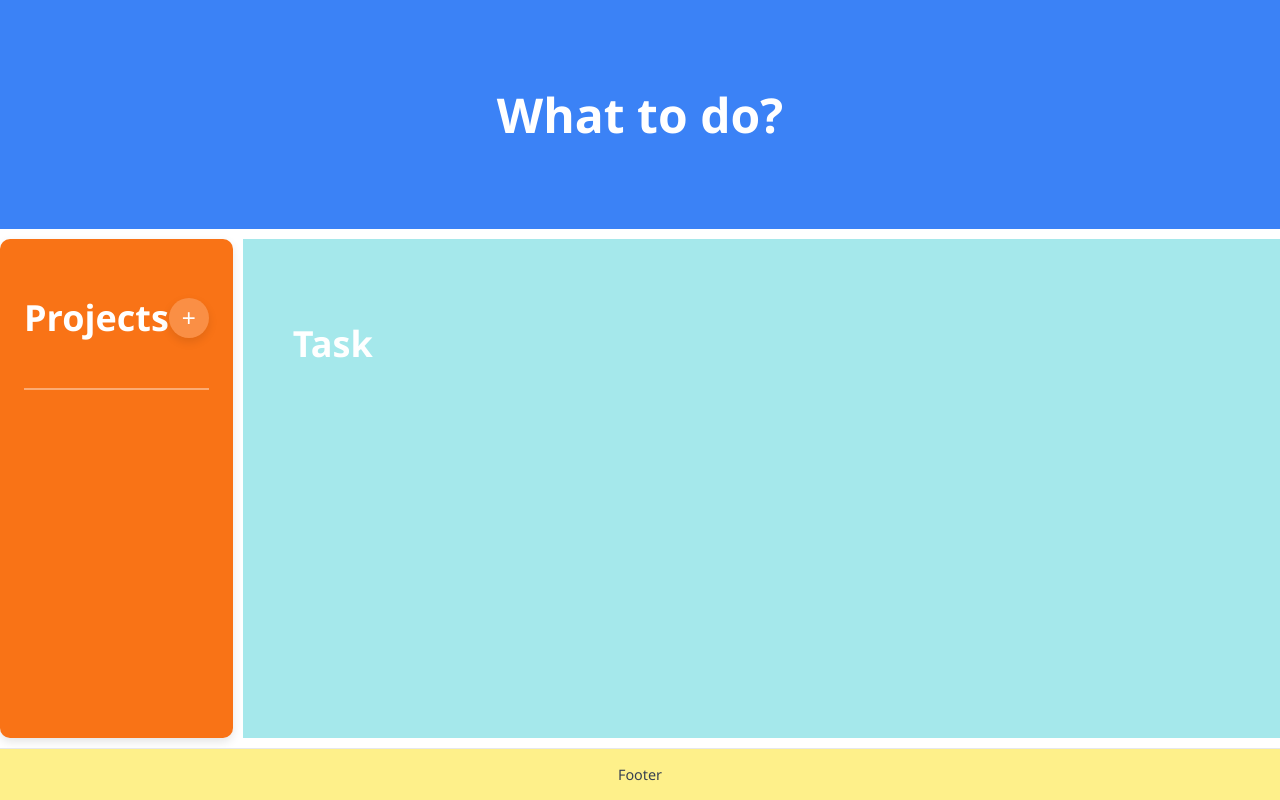
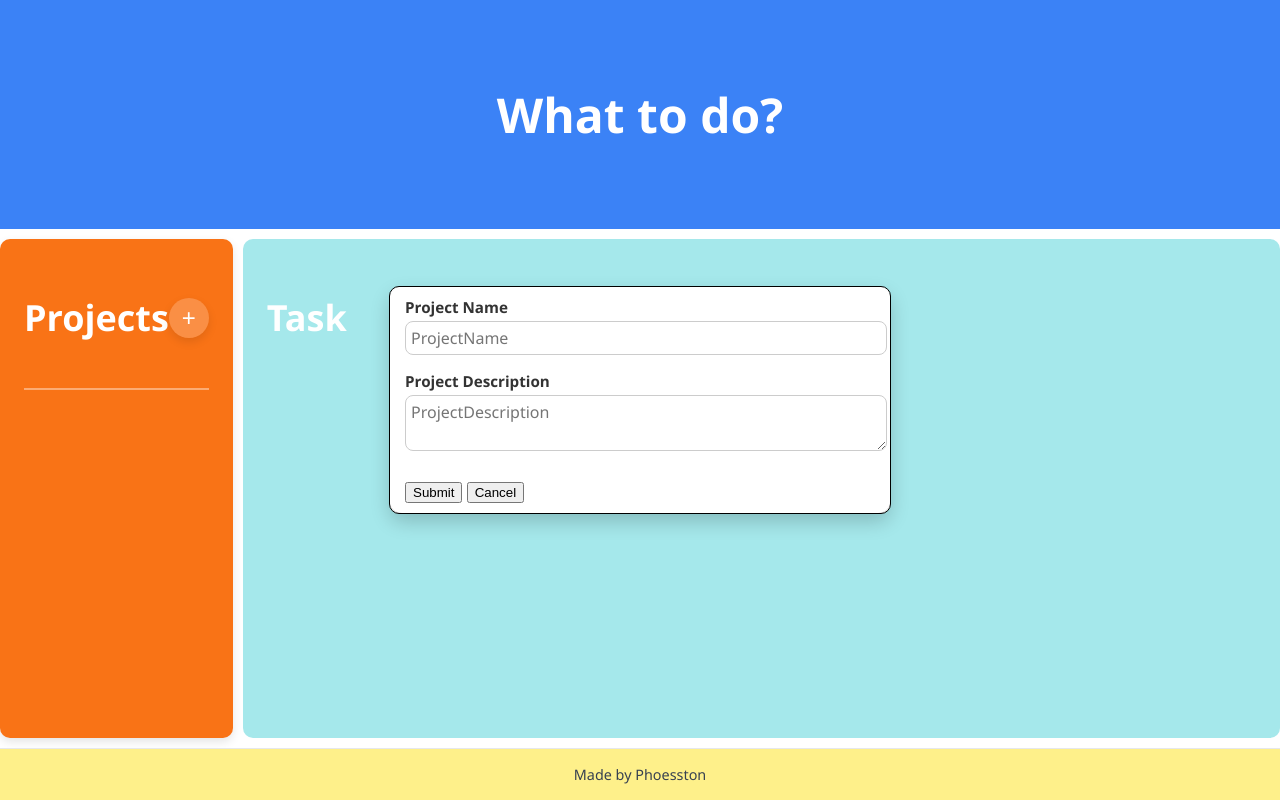
Before and after one commit to Phoesston/to-do, a website built with webpack: page src/template.html in a window 1280 px wide. Built offline with nearby package versions, Linux system fonts and the light colour scheme.

Commit message:
Design the modal

```diff
--- a/src/index.js
+++ b/src/index.js
@@ -1,7 +1,10 @@
+import { modal} from "./modal";
 import { projectForm } from "./projectForm";
-import "./styles.css";
+import "./styles/styles.css";
+import "./styles/modalProject.css";
 
 
 document.addEventListener("DOMContentLoaded", () => {
+  modal();
   projectForm();
 });
--- /dev/null
+++ b/src/modal.js
@@ -0,0 +1,16 @@
+export function modal(){
+    const addProjectButton = document.getElementById('addProjectBtn');
+    const submitButton = document.getElementById("submit-button");
+    const cancelButton = document.getElementById("cancel-button");
+
+    const modalWindow = document.getElementById('modal');
+
+    addProjectButton.addEventListener("click", () => {
+        modalWindow.classList.add('active');
+
+    });
+
+    cancelButton.addEventListener("click", () => {
+        modalWindow.classList.remove('active');
+    });
+}
--- a/src/projectForm.js
+++ b/src/projectForm.js
@@ -1,13 +1,14 @@
 export function projectForm(){
-    const addButton = document.getElementById("addProjectBtn");
-    const formContainer = document.getElementById("add-project-window-container");
-    const cancelButton = document.getElementById("add-project-cancel");
+    const modalWindow = document.querySelector('.modal-form');
+    modalWindow.innerHTML = `
+        <div class="project-name">
+            <label class="add-project-label" for="projectName">Project Name</label>
+            <input type="text" class="add-project-input" placeholder="ProjectName">
+        </div>
 
-    addButton.addEventListener("click", () => {
-        formContainer.classList.toggle('show');
-    });
-
-    cancelButton.addEventListener("click", () => {
-        formContainer.style.display = "none"
-    });
+        <div class="Project-description">
+            <label for="ProjectDescription" class="add-project-label">Project Description</label>
+            <textarea name="description" id="Project-description" placeholder="ProjectDescription"></textarea>
+        </div>
+    `;
 }
--- /dev/null
+++ b/src/styles/modalProject.css
@@ -0,0 +1,69 @@
+.modal {
+    position: fixed;
+    top: 50%;
+    left: 50%;
+    transform: translate(-50%,-50%) scale(0);
+    transition: 200ms ease-in-out;
+    border: 1px solid black;
+    border-radius: 10px;
+    z-index: 10;
+    background-color: white;
+    width: 500px;
+    max-width: 80%;
+}
+
+.modal.active{
+    transform: translate(-50%,-50%) scale(1);
+}
+
+.modal-inner{
+    display: flex;
+    flex-direction: column;
+    gap: 1rem;
+    padding: 10px 15px;
+    gap: 1.5rem;
+    box-shadow:  0 8px 20px rgba(0, 0, 0, 0.2);
+    border-radius: 12px;
+
+}
+
+.modal-form{
+    display: flex;
+    flex-direction: column;
+    gap: 1rem;
+}
+
+.add-project-label {
+    font-weight: bold;
+    margin-bottom: 0.25rem;
+    display: block;
+    font-size: 0.95rem;
+    color: #333;
+}
+
+.add-project-input,
+#Project-description {
+    width: 100%;
+    padding: 5px;
+    border: 1px solid #ccc;
+    border-radius: 8px;
+    font-size: 1rem;
+    font-family: inherit;
+    resize: vertical;
+}
+
+#overlay{
+    position:fixed;
+    opacity: 0;
+    top: 0;
+    left: 0;
+    right: 0;
+    bottom: 0;
+    background-color: rgba(0,0,0,0.5);
+    pointer-events: none;
+}
+
+#overlay.active{
+    opacity: 1;
+    pointer-events: all;
+}
--- a/src/styles.css
+++ b/src/styles/styles.css
@@ -97,27 +97,7 @@ html, body {
     grid-area: content;
     background-color: #a5e8eb; /* Fresh Mint */
     color: white; /* Dark Green */
+    border-radius: 10px;
+    padding: 24px;
+
 }
-
-
-
-#add-project-window-container {
-  position: fixed;
-  top: 0;
-  left: 0;
-  width: 100vw;
-  height: 100vh;
-  background-color: rgba(0, 0, 0, 0.5); /* semi-transparent overlay */
-  display: flex;
-  justify-content: center;  /* horizontal center */
-  align-items: center;      /* vertical center */
-  z-index: 1000;            /* on top */
-}
-
-#add-project-window {
-  background-color: white;
-  padding: 20px;
-  border-radius: 8px;
-  width: 300px;
-  box-shadow: 0 4px 12px rgba(0,0,0,0.3);
-}
--- a/src/template.html
+++ b/src/template.html
@@ -21,27 +21,27 @@
             <h2>Task</h2>
 
         </div>
-        <div class="box footer">Footer</div>
+        <div class="box footer">Made by Phoesston</div>
 
 
    </div>
 
    <!--Pop up window html code-->
-   <div id="add-project-window-container" style="display: none;">
-        <div id="add-project-window">
-            <label class="add-project-label" for="project-name">Project Name</label>
-            <input type="text" class="add-project-input" placeholder="Project Name">
+   <div id="modal" class="modal active">
+        <div id="modal-inner" class="modal-inner">
 
-            <label for="Project-description" class="add-project-label">Project Description</label>
-            <textarea name="description" id="Project-description" placeholder="Project Description"></textarea>
+            <div class="modal-form"></div>
 
-            <div id="add-project-window-buttons">
-                <button id="add-project-add">Add</button>
-                <button id="add-project-cancel">Cancel</button>
+
+            <div id="modal-buttons">
+                <button id="submit-button">Submit</button>
+                <button id="cancel-button">Cancel</button>
 
             </div>
+
         </div>
    </div>
+   <div id="overlay"></div>
 
    <script src="index.js"></script>
 </body>
```
